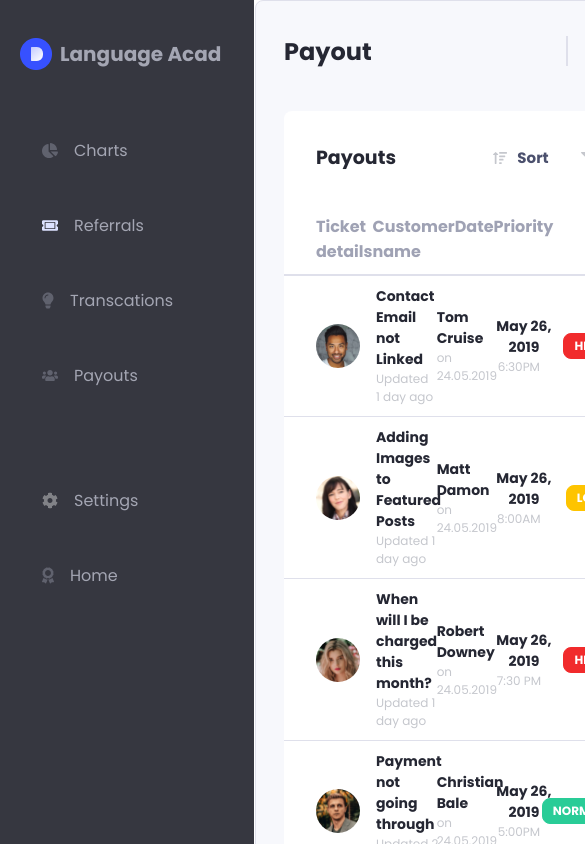
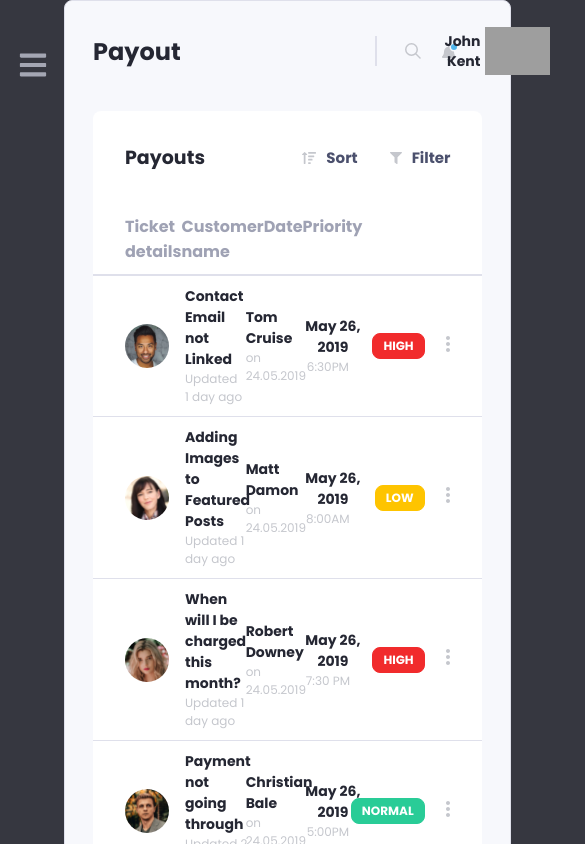
Before and after one commit to gift56/Admin-Dashboard, a React (Create React App) app: page /payout in a window 390 px wide. Shown: the top 844 px of the page, 585 px wide, since content can reach past the window. Built offline with nearby package versions, Linux system fonts and the light colour scheme; grey boxes are pictures that could not be loaded.

Commit message:
starting mobile view

```diff
--- a/src/App.js
+++ b/src/App.js
@@ -1,14 +1,20 @@
-import React from "react";
+import React, { useState } from "react";
 import Sidebar from "./component/sidebar/Sidebar";
 import Pages from "./component/pages/Pages";
 import './component/sass/styles.css'
 import { BrowserRouter } from "react-router-dom";
 
 function App() {
+  const [isMobile, setIsMobile] = useState(false);
+
+  const handleMobileMenu = () => {
+    setIsMobile((prev) => !prev);
+  };
+
   return (
-    <div className="App">
+    <div className={` ${isMobile ? "openBars" : "App"}`}>
       <BrowserRouter>
-        <Sidebar />
+        <Sidebar isMobile={isMobile} handleMobileMenu={handleMobileMenu} />
         <Pages />
       </BrowserRouter>
     </div>
--- a/src/component/sass/modules/_classes.scss
+++ b/src/component/sass/modules/_classes.scss
@@ -26,18 +26,89 @@
         opacity: 0.8;
     }
 }
-img{
+img {
     max-width: 100%;
 }
-.low{
-    button{
+.low {
+    button {
         background-color: $urgentBg !important;
         border: 1px solid $urgentBg !important;
     }
 }
-.normal{
-    button{
+.normal {
+    button {
         background-color: $btnNew !important;
         border: 1px solid $btnNew !important;
     }
 }
+body {
+    background-color: $sidebarBG;
+}
+.open {
+    display: flex;
+    flex-direction: column;
+    row-gap: 30px;
+    width: 254px;
+    min-height: 100%;
+    background: $sidebarBG;
+    padding: 20px 20px;
+    left: 0 !important;
+
+    .bars {
+        position: fixed;
+        left: 300px !important;
+        top: 50px !important;
+
+        svg {
+            display: none;
+            align-items: center;
+            justify-content: center;
+            cursor: pointer;
+            border-radius: 5px;
+            transition: all 300ms ease;
+            font-size: 30px;
+            color: $sideColor;
+            @media screen and (max-width: 998px) {
+                display: flex;
+            }
+        }
+    }
+    .navLogo {
+        display: flex;
+        align-items: center;
+        gap: 0.5rem;
+        height: 8vh;
+        cursor: pointer;
+        background: $sidebarBG;
+        h4 {
+            font-size: 20px;
+            color: $sideColor;
+        }
+    }
+    .navItems {
+        display: flex;
+        flex-direction: column;
+        row-gap: 10px;
+        width: 252px;
+        transform: translateX(-18px);
+        background: $sidebarBG;
+        .navList,
+        a {
+            display: flex;
+            color: $sideColor;
+            gap: 1rem;
+            width: 100%;
+            padding: 10px 0;
+            padding-left: 20px;
+            &:hover {
+                background-color: $navBg;
+                color: $textWhite;
+                cursor: pointer;
+            }
+        }
+    }
+    .secondnavItems {
+        margin-top: 30px;
+        background: $sidebarBG;
+    }
+}
--- a/src/component/sass/modules/_reset.scss
+++ b/src/component/sass/modules/_reset.scss
@@ -1,3 +1,5 @@
+@import "./varibles";
+
 * {
     margin: 0;
     padding: 0;
@@ -9,4 +11,17 @@
 .App {
     display: grid;
     grid-template-columns: 255px 1fr;
+    @media screen and (max-width: 998px) {
+        grid-template-columns: 64px 1fr;
+    }
 }
+.openBars {
+    display: grid;
+    @media screen and (max-width: 998px) {
+        grid-template-columns: 255px 1fr;
+    }
+    overflow-x: hidden;
+}
+.sidebar {
+    background-color: $sidebarBG;
+}
--- a/src/component/sass/styles.css
+++ b/src/component/sass/styles.css
@@ -14,6 +14,30 @@
   display: grid;
   -ms-grid-columns: 255px 1fr;
       grid-template-columns: 255px 1fr;
+}
+
+@media screen and (max-width: 998px) {
+  .App {
+    -ms-grid-columns: 64px 1fr;
+        grid-template-columns: 64px 1fr;
+  }
+}
+
+.openBars {
+  display: -ms-grid;
+  display: grid;
+  overflow-x: hidden;
+}
+
+@media screen and (max-width: 998px) {
+  .openBars {
+    -ms-grid-columns: 255px 1fr;
+        grid-template-columns: 255px 1fr;
+  }
+}
+
+.sidebar {
+  background-color: #363740;
 }
 
 .flexArea {
@@ -66,6 +90,113 @@ img {
   border: 1px solid #29cc97 !important;
 }
 
+body {
+  background-color: #363740;
+}
+
+.open {
+  display: -webkit-box;
+  display: -ms-flexbox;
+  display: flex;
+  -webkit-box-orient: vertical;
+  -webkit-box-direction: normal;
+      -ms-flex-direction: column;
+          flex-direction: column;
+  row-gap: 30px;
+  width: 254px;
+  min-height: 100%;
+  background: #363740;
+  padding: 20px 20px;
+  left: 0 !important;
+}
+
+.open .bars {
+  position: fixed;
+  left: 300px !important;
+  top: 50px !important;
+}
+
+.open .bars svg {
+  display: none;
+  -webkit-box-align: center;
+      -ms-flex-align: center;
+          align-items: center;
+  -webkit-box-pack: center;
+      -ms-flex-pack: center;
+          justify-content: center;
+  cursor: pointer;
+  border-radius: 5px;
+  -webkit-transition: all 300ms ease;
+  transition: all 300ms ease;
+  font-size: 30px;
+  color: #a4a6b3;
+}
+
+@media screen and (max-width: 998px) {
+  .open .bars svg {
+    display: -webkit-box;
+    display: -ms-flexbox;
+    display: flex;
+  }
+}
+
+.open .navLogo {
+  display: -webkit-box;
+  display: -ms-flexbox;
+  display: flex;
+  -webkit-box-align: center;
+      -ms-flex-align: center;
+          align-items: center;
+  gap: 0.5rem;
+  height: 8vh;
+  cursor: pointer;
+  background: #363740;
+}
+
+.open .navLogo h4 {
+  font-size: 20px;
+  color: #a4a6b3;
+}
+
+.open .navItems {
+  display: -webkit-box;
+  display: -ms-flexbox;
+  display: flex;
+  -webkit-box-orient: vertical;
+  -webkit-box-direction: normal;
+      -ms-flex-direction: column;
+          flex-direction: column;
+  row-gap: 10px;
+  width: 252px;
+  -webkit-transform: translateX(-18px);
+          transform: translateX(-18px);
+  background: #363740;
+}
+
+.open .navItems .navList,
+.open .navItems a {
+  display: -webkit-box;
+  display: -ms-flexbox;
+  display: flex;
+  color: #a4a6b3;
+  gap: 1rem;
+  width: 100%;
+  padding: 10px 0;
+  padding-left: 20px;
+}
+
+.open .navItems .navList:hover,
+.open .navItems a:hover {
+  background-color: #9fa2b4;
+  color: white;
+  cursor: pointer;
+}
+
+.open .secondnavItems {
+  margin-top: 30px;
+  background: #363740;
+}
+
 .navBar {
   display: -webkit-box;
   display: -ms-flexbox;
@@ -79,6 +210,50 @@ img {
   min-height: 100%;
   background: #363740;
   padding: 20px 20px;
+  position: fixed;
+  left: 0;
+}
+
+@media screen and (max-width: 998px) {
+  .navBar {
+    left: -100%;
+  }
+}
+
+.navBar .bars {
+  position: fixed;
+  left: 300px;
+  top: 50px;
+}
+
+@media screen and (max-width: 998px) {
+  .navBar .bars {
+    left: 18px;
+  }
+}
+
+.navBar .bars svg {
+  display: none;
+  -webkit-box-align: center;
+      -ms-flex-align: center;
+          align-items: center;
+  -webkit-box-pack: center;
+      -ms-flex-pack: center;
+          justify-content: center;
+  cursor: pointer;
+  border-radius: 5px;
+  -webkit-transition: all 300ms ease;
+  transition: all 300ms ease;
+  font-size: 30px;
+  color: #a4a6b3;
+}
+
+@media screen and (max-width: 998px) {
+  .navBar .bars svg {
+    display: -webkit-box;
+    display: -ms-flexbox;
+    display: flex;
+  }
 }
 
 .navBar .navLogo {
--- a/src/component/sass/styles.scss
+++ b/src/component/sass/styles.scss
@@ -11,6 +11,33 @@
     min-height: 100%;
     background: $sidebarBG;
     padding: 20px 20px;
+    position: fixed;
+    left: 0;
+    @media screen and (max-width:998px) {
+        left: -100%;
+    }
+
+    .bars {
+        position: fixed;
+        left: 300px;
+        top: 50px;
+        @media screen and (max-width: 998px) {
+            left: 18px;
+        }
+        svg {
+            display: none;
+            align-items: center;
+            justify-content: center;
+            cursor: pointer;
+            border-radius: 5px;
+            transition: all 300ms ease;
+            font-size: 30px;
+            color: $sideColor;
+            @media screen and (max-width: 998px) {
+                display: flex;
+            }
+        }
+    }
     .navLogo {
         display: flex;
         align-items: center;
--- a/src/component/sidebar/Sidebar.jsx
+++ b/src/component/sidebar/Sidebar.jsx
@@ -1,19 +1,24 @@
 import React from 'react';
+import { FaBars, FaTimes } from "react-icons/fa";
 import '../sass/styles.css'
 import sidebarContent from '../mapJs/Sidebar';
 import { Link } from 'react-router-dom';
 
-const Sidebar = () => {
+const Sidebar = ({ isMobile, handleMobileMenu }) => {
     document.title = 'Admin Dashboard';
+
     return (
         <nav className='sidebar'>
             {sidebarContent.map((content, index) => (
-                <div className='navBar' key={index}>
+                <div className={` ${isMobile ? "open" : "navBar"}`} key={index}>
                     <div className="navLogo">
                         <img src={content.title.image} alt="" />
                         <h4>{content.title.text}</h4>
                     </div>
-                    <ul className="navItems">
+                    <span className='bars' onClick={handleMobileMenu}>
+                        {isMobile ? <FaTimes /> : <FaBars />}
+                    </span>
+                    <ul className='navItems'>
                         {content.navOne.map((link, index) => (
                             <li className="navList" key={index}>
                                 <Link to={link.route}>
```
Also changed, not shown: 1 other file (tests, documents, lock files or other folders).
